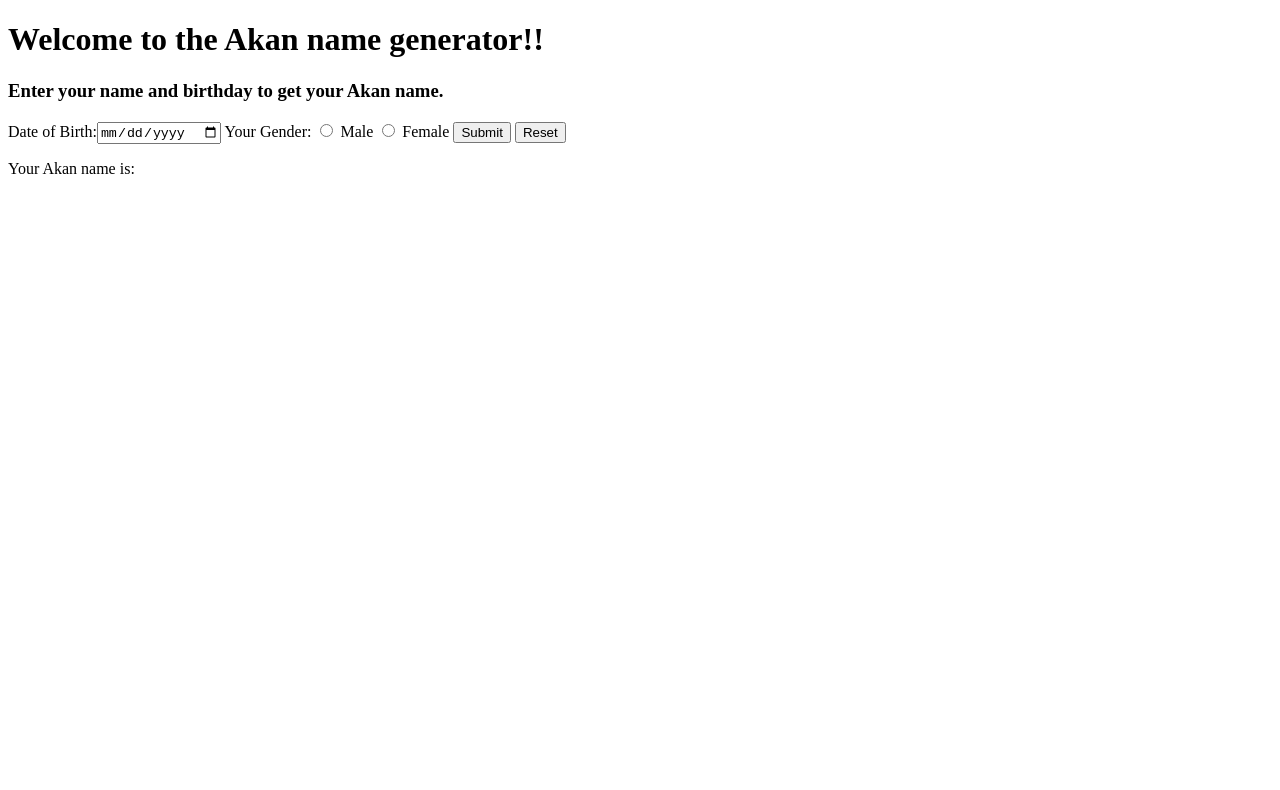
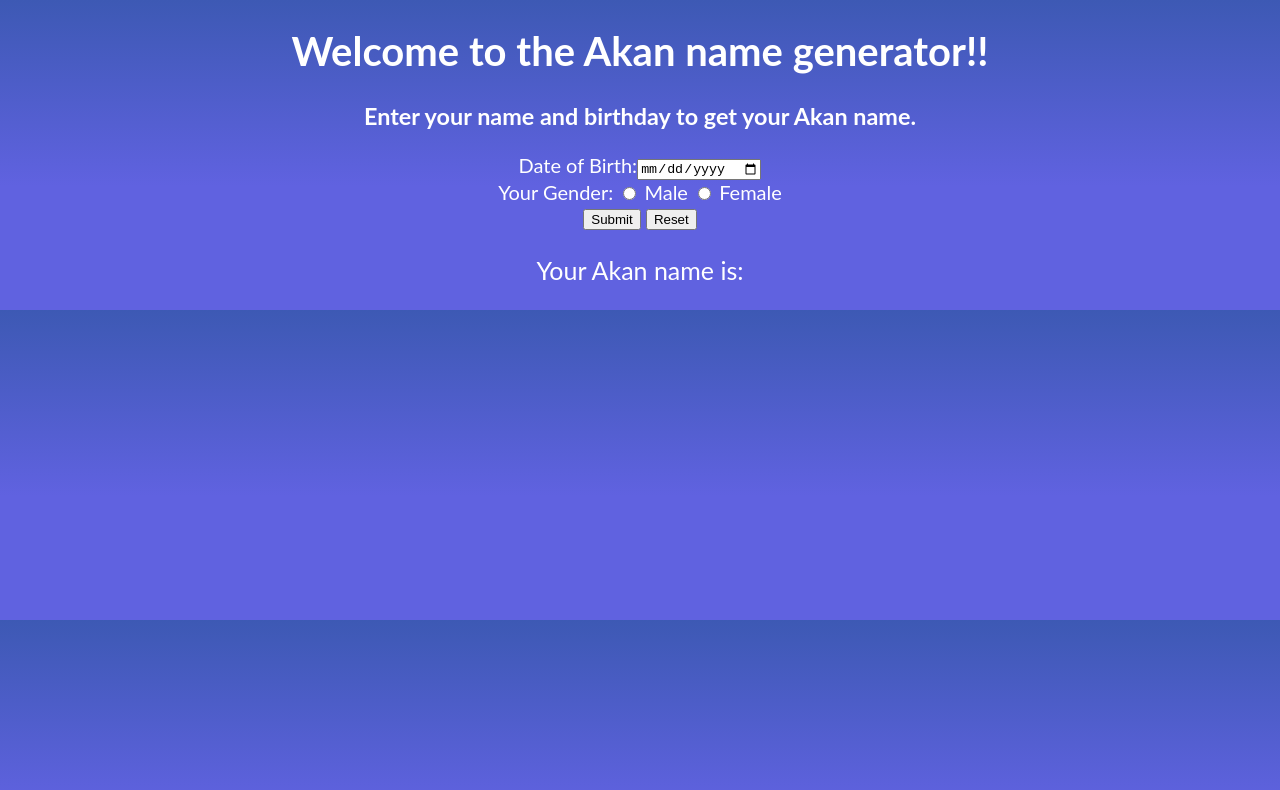
Before and after one commit to AhmadSAshraf/Akan-Name-Generator, a plain HTML site: page index.html in a window 1280 px wide. Drawn offline with Linux system fonts and the light colour scheme.

Commit message:
This will style the website

```diff
--- a/css/styles.css
+++ b/css/styles.css
@@ -0,0 +1,14 @@
+body {
+  background-repeat: no-repeat;
+  background-size: 36%;
+  background-position: right 600px top 370px;
+  color: rgb(255, 255, 255);
+  background: linear-gradient(to bottom, rgb(61, 89, 180), #6062e0 60%);
+  font-family: "Lato", sans-serif;
+  font-size: 20px;
+  text-align: center;
+}
+
+#space {
+  font-size: 25px;
+}
--- a/index.html
+++ b/index.html
@@ -1,31 +1,32 @@
 <!DOCTYPE html>
 <html>
   <head>
-      <title>Akan Name Generator</title>
-      <link href="css/styles.css">
-      <script src="js/script.js"></script>
+    <title>Akan Name Generator</title>
+    <link href="css/styles.css" rel="stylesheet" type="text/css" />
   </head>
   <body>
-      <h1>Welcome to the Akan name generator!!</h1>
-  </body>
+    <h1>Welcome to the Akan name generator!!</h1>
     <div id="box">
-        <h3>Enter your name and birthday to get your Akan name.</h3>
+      <h3>Enter your name and birthday to get your Akan name.</h3>
     </div>
     <form>
-    Date of Birth:<input type="date" id="dob" name="dob" value="" >
-
-    Your Gender: <input type="radio" name="gender" value="Male"> Male
-                 <input type="radio" name="gender" value="Female"> Female
-    <input type="button" name="SubmitButton" value="Submit" onclick=namefinder() class="button">
-    <input type="reset" value="Reset">
+      Date of Birth:<input type="date" id="dob" name="dob" value="" />
+      <div id="gender">
+        Your Gender:
+        <input type="radio" id="male" name="gender" value="male" /> Male
+        <input type="radio" id="female" name="gender" value="female" /> Female
+      </div>
+      <input
+        class="button"
+        type="button"
+        name="SubmitButton"
+        value="Submit"
+        onClick="namefinder(this.form)"
+      />
+      <input class="button" type="reset" value="Reset" />
     </form>
 
-    <p id="space"> Your Akan name is:<span id="output"></span> </p>
-
-
-    </body>
-
-    </html>
-
-</body>
+    <p id="space">Your Akan name is: <span id="output"></span></p>
+    <script src="js/script.js"></script>
+  </body>
 </html>
```
